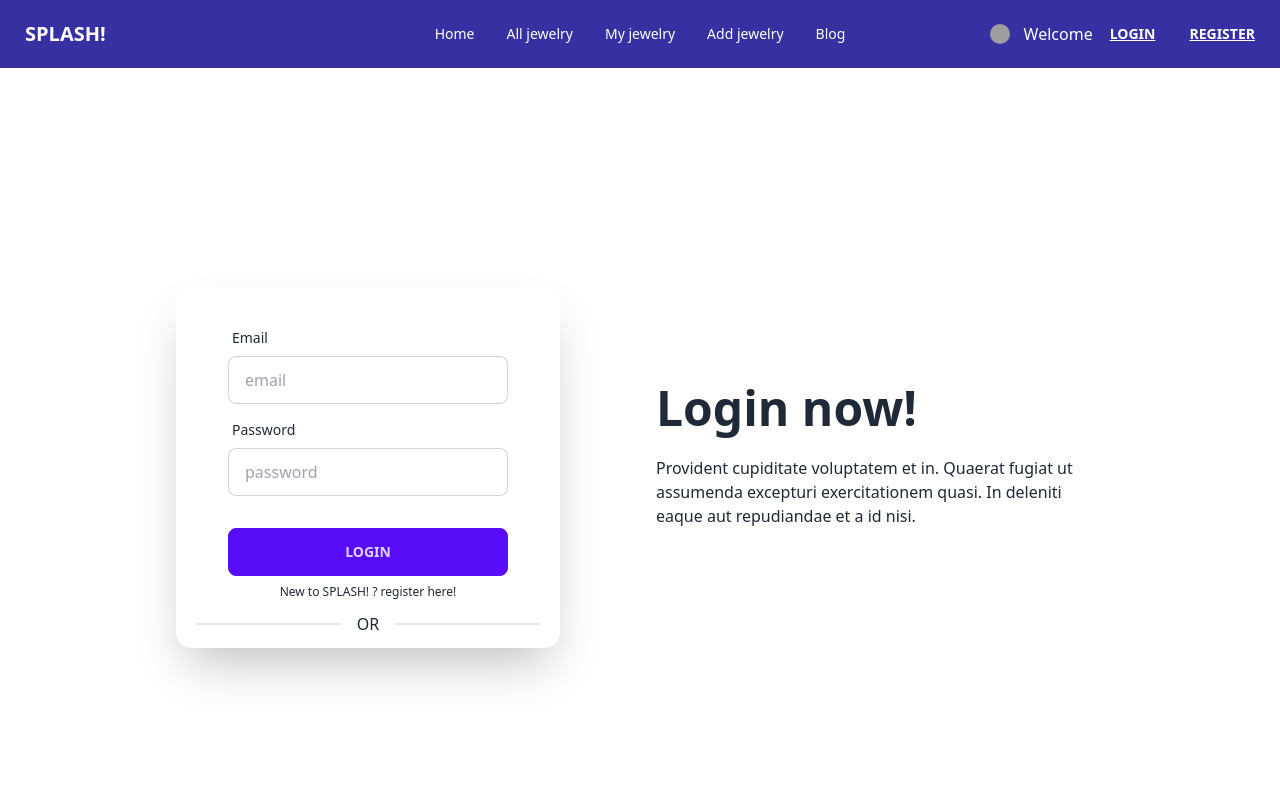
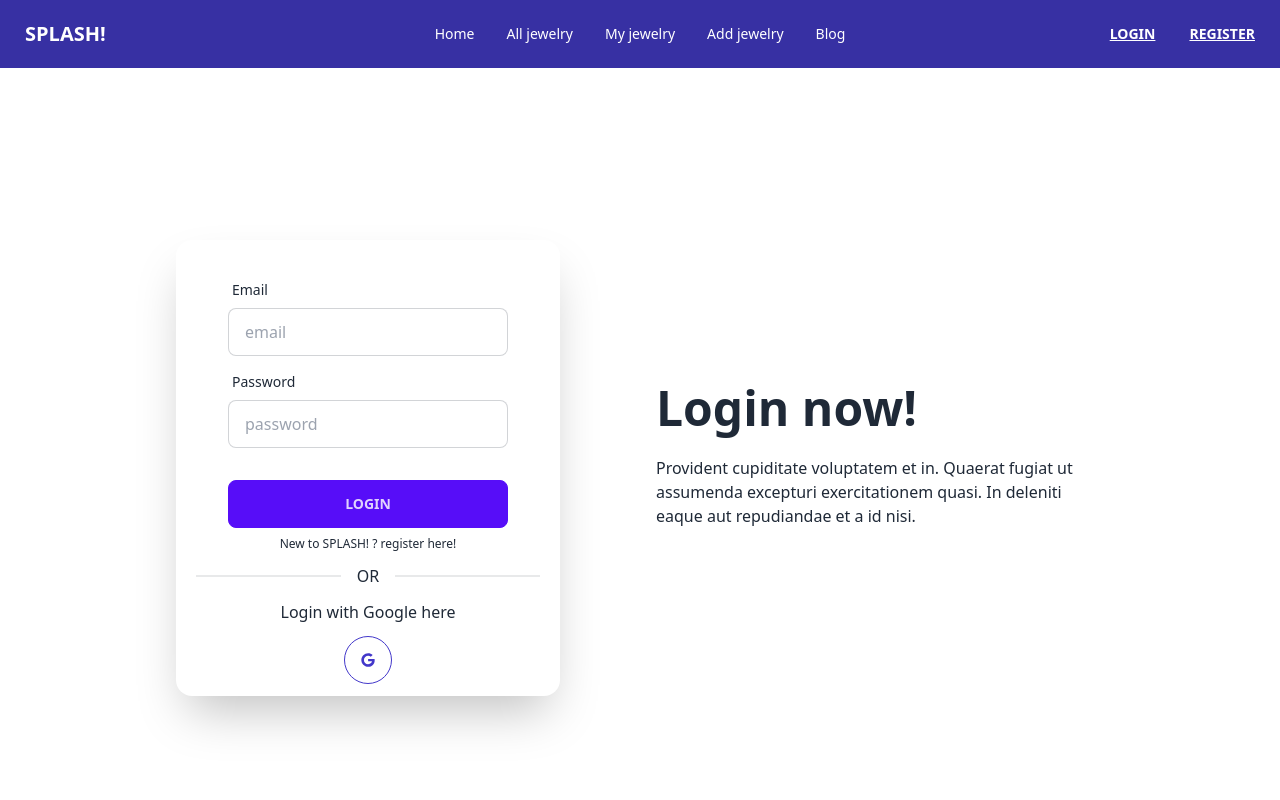
Before and after one commit to uspapon/jewelary-splash, a React (Vite) app: page /login in a window 1280 px wide. Shown: the top 800 px of the page. Built offline with nearby package versions, Linux system fonts and the light colour scheme; no server answers; grey boxes are pictures that could not be loaded.

Commit message:
login, registration, social login, logout has been done functionally

```diff
--- a/package.json
+++ b/package.json
@@ -15,8 +15,11 @@
     "match-sorter": "^6.3.1",
     "react": "^18.2.0",
     "react-dom": "^18.2.0",
+    "react-hook-form": "^7.47.0",
+    "react-icons": "^4.11.0",
     "react-responsive-carousel": "^3.2.23",
     "react-router-dom": "^6.16.0",
+    "react-tooltip": "^5.21.5",
     "sort-by": "^1.2.0",
     "sweetalert2": "^11.7.32",
     "swiper": "^10.3.1"
--- a/src/Pages/Login/Login.jsx
+++ b/src/Pages/Login/Login.jsx
@@ -1,9 +1,10 @@
 import React, { useContext } from 'react';
 import { Link } from 'react-router-dom';
 import { AuthContext } from '../../providers/AuthProviders';
+import { FaGoogle } from 'react-icons/fa';
 
 const Login = () => {
-    const { signIn } = useContext(AuthContext);
+    const { signIn, googleSignIn } = useContext(AuthContext);
     const handleLogin = event => {
         event.preventDefault();
         const form = event.target;
@@ -20,6 +21,17 @@ const Login = () => {
             .catch(error => {
                 console.log(error);
             })
+    }
+
+    const handleGoogleSignIn = () => {
+        googleSignIn()
+            .then(res => {
+                const loggedUser = res.user;
+                console.log(loggedUser);
+                console.log("successful google login");
+            })
+            .catch(error => console.log(error))
+
     }
     return (
         <div className='w-3/4 mx-auto'>
@@ -52,6 +64,12 @@ const Login = () => {
                             New to SPLASH! ? register here!
                         </Link>
                         <div className="divider">OR</div>
+                        <div className="text-center">
+                            <div className='mb-3'>Login with Google here </div>
+                            <button onClick={handleGoogleSignIn} className="btn btn-circle mb-3 btn-outline text-indigo-700 hover:bg-indigo-500 hover:border-none">
+                                <FaGoogle></FaGoogle>
+                            </button>
+                        </div>
                     </div>
                 </div>
             </div>
--- a/src/Pages/Register/Register.jsx
+++ b/src/Pages/Register/Register.jsx
@@ -86,7 +86,7 @@ const Register = () => {
                                 <button className="btn btn-primary my-0">Login</button>
                             </div>
                         </form>
-                        <Link className='text-center label-text-alt link link-hover' to="/login">
+                        <Link className='text-center label-text-alt link link-hover pb-5' to="/login">
                             Already have an Account ? login here!
                         </Link>
 
--- a/src/Pages/Shared/Navbar/Navbar.jsx
+++ b/src/Pages/Shared/Navbar/Navbar.jsx
@@ -3,16 +3,14 @@ import { Link } from "react-router-dom";
 import { AuthContext } from "../../../providers/AuthProviders";
 
 const Navbar = () => {
-    const {user} = useContext(AuthContext);
+    const { user, logOut } = useContext(AuthContext);
+    const handleLogout = () => {
+        logOut()
+            .then(() => { console.log("successfully logged out") })
+            .catch(error => console.log(error));
+    }
     const navOptions = <>
         <li><a>Home</a></li>
-        {/* <li>
-                                <a>Home</a>
-                                <ul className="p-2">
-                                    <li><a className="text-white">Submenu 1</a></li>
-                                    <li><a>Submenu 2</a></li>
-                                </ul>
-                            </li> */}
         <li><a>All jewelry</a></li>
         <li><a>My jewelry</a></li>
         <li><a>Add jewelry</a></li>
@@ -38,14 +36,24 @@ const Navbar = () => {
                     </ul>
                 </div>
                 <div className="navbar-end">
-                    <label tabIndex={0} className="btn btn-ghost btn-circle avatar">
-                        <div className="w-5 rounded-full">
-                            <img src="/images/stock/photo-1534528741775-53994a69daeb.jpg" />
+                    <a data-tooltip-id="my-tooltip" data-tooltip-content={user && user?.displayName}>
+                        {user &&
+                            <img
+                                src={user && user?.photoURL}
+                                alt="Profile"
+                                className="h-10 w-10 rounded-full mr-4"
+                            />}
+                    </a>
+                    {
+                        user ? <>
+                            <button onClick={handleLogout} className="btn btn-xs">Logout</button>
+                        </>
+                            : <>
+                                <a href="/login" className="btn btn-link text-white">Login</a>
+                            </>
+                    }
 
-                        </div>
-                    </label>
-                    <Link className="text-white" to='/'>Welcome {user}</Link>
-                    <a href="/login" className="btn btn-link text-white">Login</a>
+
                     <a href="/register" className="btn btn-link text-white">Register</a>
                 </div>
             </div>
--- a/src/providers/AuthProviders.jsx
+++ b/src/providers/AuthProviders.jsx
@@ -1,9 +1,10 @@
-import React, { createContext, useState } from 'react';
-import { createUserWithEmailAndPassword, getAuth, signInWithEmailAndPassword, updateProfile } from "firebase/auth";
+import React, { createContext, useEffect, useState } from 'react';
+import {  GoogleAuthProvider, createUserWithEmailAndPassword, getAuth, onAuthStateChanged, signInWithEmailAndPassword, signInWithPopup, signOut, updateProfile } from "firebase/auth";
 import app from '../firebase/firebase.config';
 
 export const AuthContext = createContext(null);
 const auth = getAuth(app);
+const googleProvider = new GoogleAuthProvider();
 
 
 const AuthProviders = ({children}) => {
@@ -21,11 +22,38 @@ const AuthProviders = ({children}) => {
         return signInWithEmailAndPassword(auth, email, password);
     }
 
+    const googleSignIn = () => {
+
+        return signInWithPopup(auth, googleProvider)
+    }
+
+    const logOut = () => {
+
+        return signOut(auth);
+    }
+
+
+    // Obsurve Auth state Change.
+    useEffect(() => {
+        const unsubscribe = onAuthStateChanged(auth, currentUser => {
+            console.log('auth state change user', currentUser);
+            setUser(currentUser);
+        })
+
+        return () => {
+            unsubscribe();
+        }
+
+    },[])
+
     const authInfo = {
         user,
         createUser,
         updateUserProfile,
-        signIn
+        signIn,
+        googleSignIn,
+        logOut
+
     }
 
     return (
```
Also changed, not shown: 1 other file (tests, documents, lock files or other folders). Lines whose indentation alone changed are shown as unchanged.
